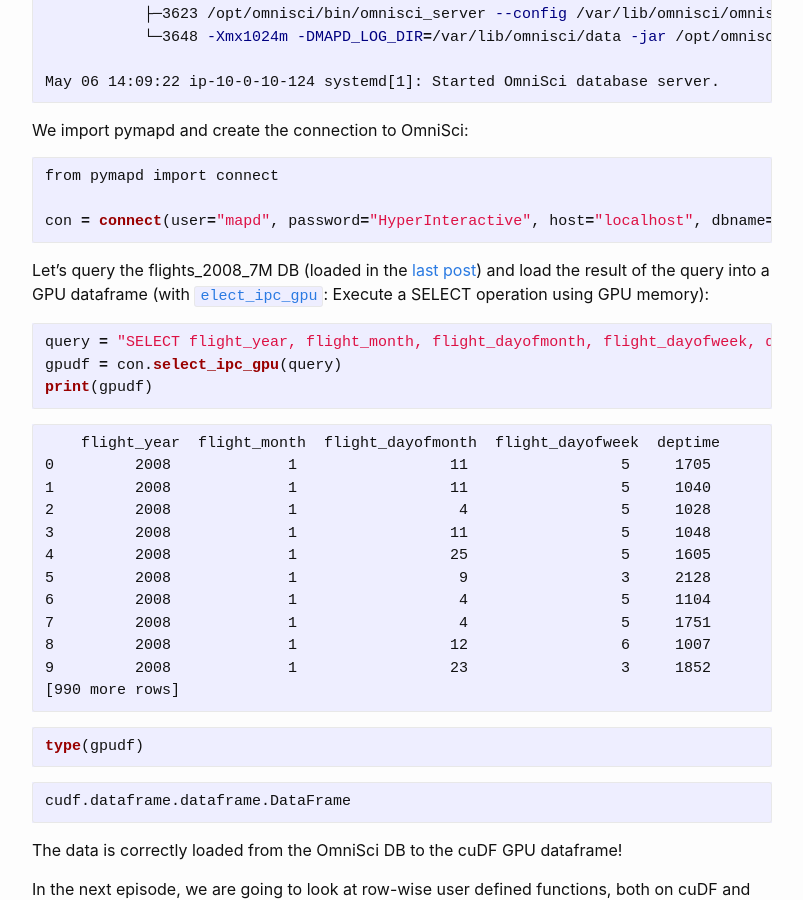
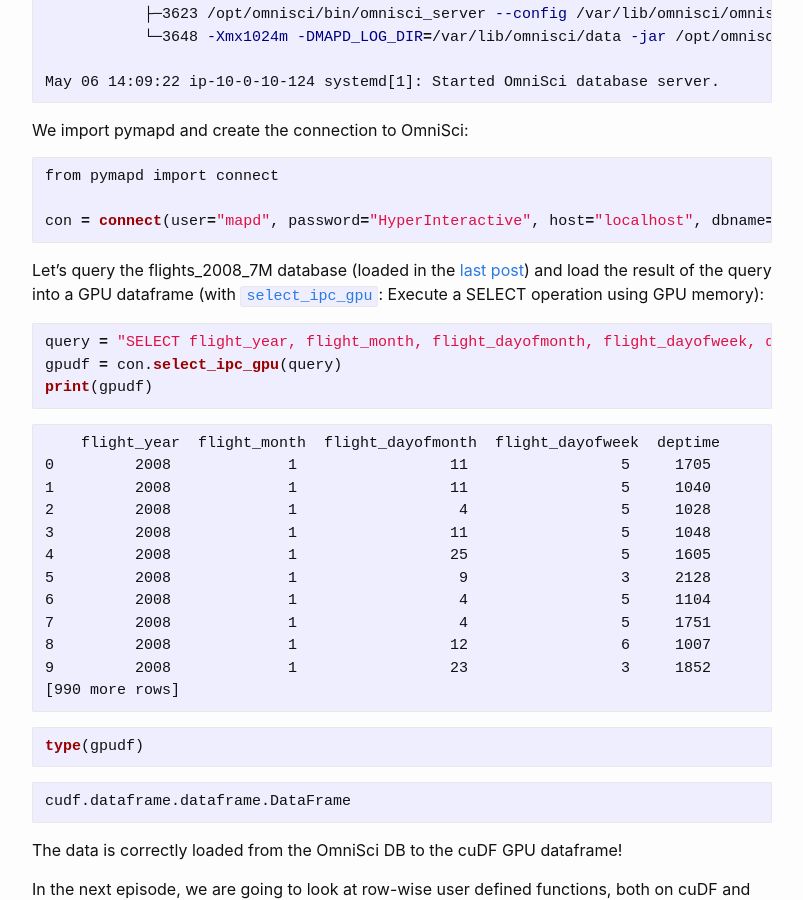
Before and after one commit to aetperf/aetperf.github.io, a Jekyll site: the page built from _posts/2019-05-06-GPU-Analytics-Ep-2,-Load-some-data-from-OmniSci-into-a-GPU-dataframe.md, in a window 1280 px wide and 900 px high, scrolled down 8769 px. Shown: the whole window, without its empty margins (238-1041 px from the left). Built offline with Jekyll 4.4.1, drawn with Linux system fonts in a browser that asks for light colours; comment, search, counter and statistics services are not loaded; some of the changed text lies outside the part shown.

Commit message:
minor update

````diff
--- a/_posts/2019-05-06-GPU-Analytics-Ep-2,-Load-some-data-from-OmniSci-into-a-GPU-dataframe.md
+++ b/_posts/2019-05-06-GPU-Analytics-Ep-2,-Load-some-data-from-OmniSci-into-a-GPU-dataframe.md
@@ -313,7 +313,7 @@
 con = connect(user="mapd", password="HyperInteractive", host="localhost", dbname="mapd")
 ```
 
-Let's query the flights_2008_7M DB (loaded in the [last post](https://aetperf.github.io/2019/04/24/GPU-Analytics-Ep-1,-GPU-installation-of-OmniSci-on-AWS.html)) and load the result of the query into a GPU dataframe (with [`elect_ipc_gpu`](https://pymapd.readthedocs.io/en/latest/api.html#): Execute a SELECT operation using GPU memory):
+Let's query the flights_2008_7M database (loaded in the [last post](https://aetperf.github.io/2019/04/24/GPU-Analytics-Ep-1,-GPU-installation-of-OmniSci-on-AWS.html)) and load the result of the query into a GPU dataframe (with [`select_ipc_gpu`](https://pymapd.readthedocs.io/en/latest/api.html#): Execute a SELECT operation using GPU memory):
 
 ```python
 query = "SELECT flight_year, flight_month, flight_dayofmonth, flight_dayofweek, deptime FROM flights_2008_7M LIMIT 1000;"
````
Also changed, not shown: other parts of _posts/2019-05-06-GPU-Analytics-Ep-2,-Load-some-data-from-OmniSci-into-a-GPU-dataframe.md (+1 -1 lines).
